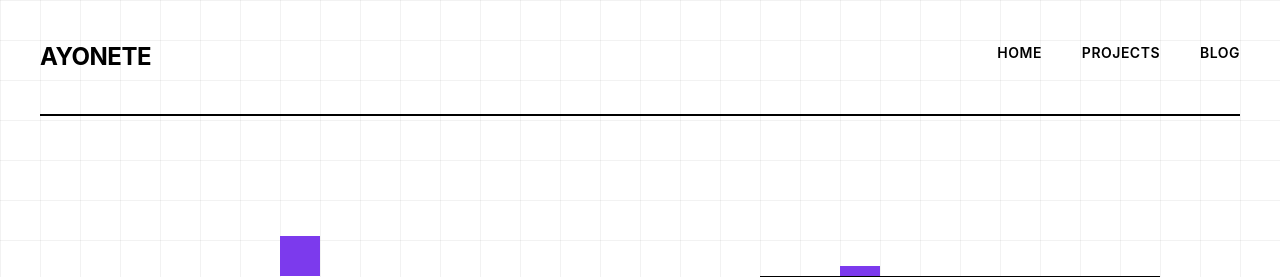
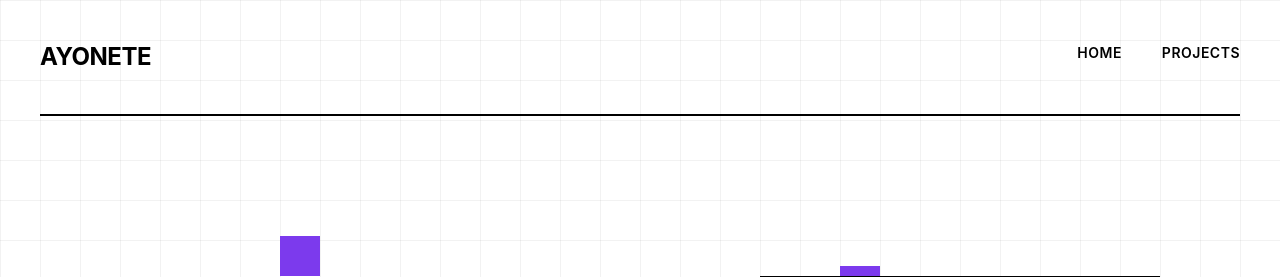
Before and after one commit to Ayonete/portfolio-2026, a Django app: template templates/home.html in a window 1280 px wide. Shown: the top 277 px of the page. Run offline with Django 3.2, Linux system fonts and the light colour scheme; the template is opened without the code that fills it, so the values that code supplies are empty; some libraries are stand-ins or nearby versions; grey boxes are pictures that could not be loaded.

Commit message:
Disable Blog link in base template
Comment out the Blog link in the navigation menu.

```diff
--- a/templates/base.html
+++ b/templates/base.html
@@ -20,7 +20,7 @@
             <ul>
                 <li><a href="{% url 'home' %}">Home</a></li>
                 <li><a href="{% url 'portfolio:projects' %}">Projects</a></li>
-                <li><a href="{% url 'blog:post_list' %}">Blog</a></li>
+                <!-- <li><a href="{% url 'blog:post_list' %}">Blog</a></li> -->
             </ul>
         </nav>
     </div>
```
